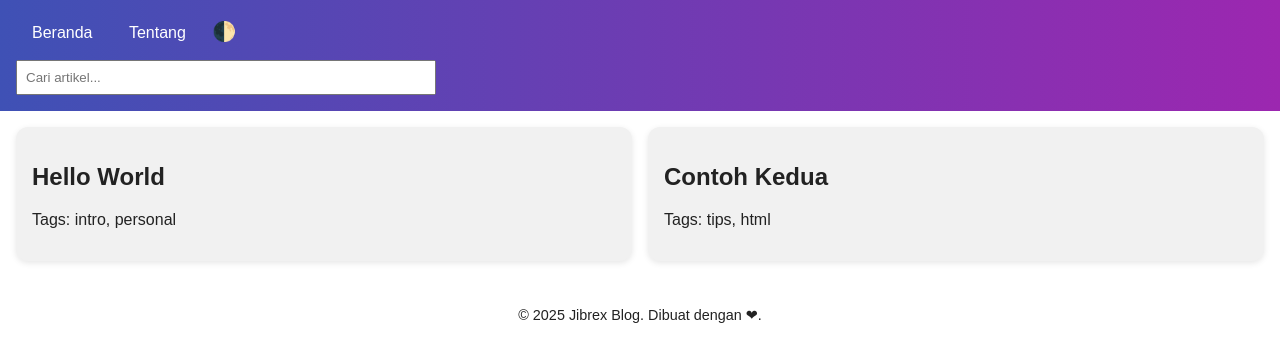
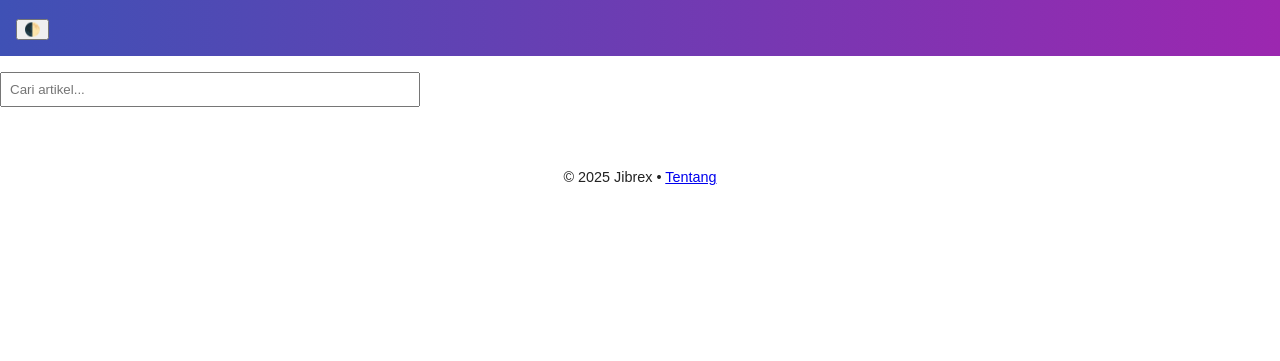
Before and after one commit to jibrexblog/jibrexblog.github.io, a plain HTML site: page index.html in a window 1280 px wide. Shown: the part 77-438 px from the top of the page. Drawn offline with Linux system fonts and the light colour scheme.

Commit message:
Update index.html

```diff
--- a/index.html
+++ b/index.html
@@ -2,27 +2,27 @@
 <html lang="id">
 <head>
   <meta charset="UTF-8" />
-  <meta name="viewport" content="width=device-width, initial-scale=1.0" />
+  <meta name="viewport" content="width=device-width, initial-scale=1.0"/>
   <title>Jibrex Blog</title>
   <link rel="stylesheet" href="style.css" />
 </head>
 <body>
   <header>
     <h1>Jibrex Blog</h1>
-    <nav>
-      <a href="index.html">Beranda</a>
-      <a href="about.html">Tentang</a>
-      <button id="toggle-theme">🌓</button>
-    </nav>
-    <input type="text" id="search" placeholder="Cari artikel..." />
+    <button id="theme-toggle">🌓</button>
   </header>
 
-  <main id="posts-list">
-    <!-- Artikel akan diisi otomatis oleh app.js -->
+  <section id="search-filter">
+    <input type="text" id="search" placeholder="Cari artikel...">
+    <div id="tag-list"></div>
+  </section>
+
+  <main id="post-list">
+    <!-- Artikel akan dimuat otomatis di sini -->
   </main>
 
   <footer>
-    <p>&copy; 2025 Jibrex Blog. Dibuat dengan ❤.</p>
+    <p>&copy; 2025 Jibrex • <a href="about.html">Tentang</a></p>
   </footer>
 
   <script src="app.js"></script>
```
